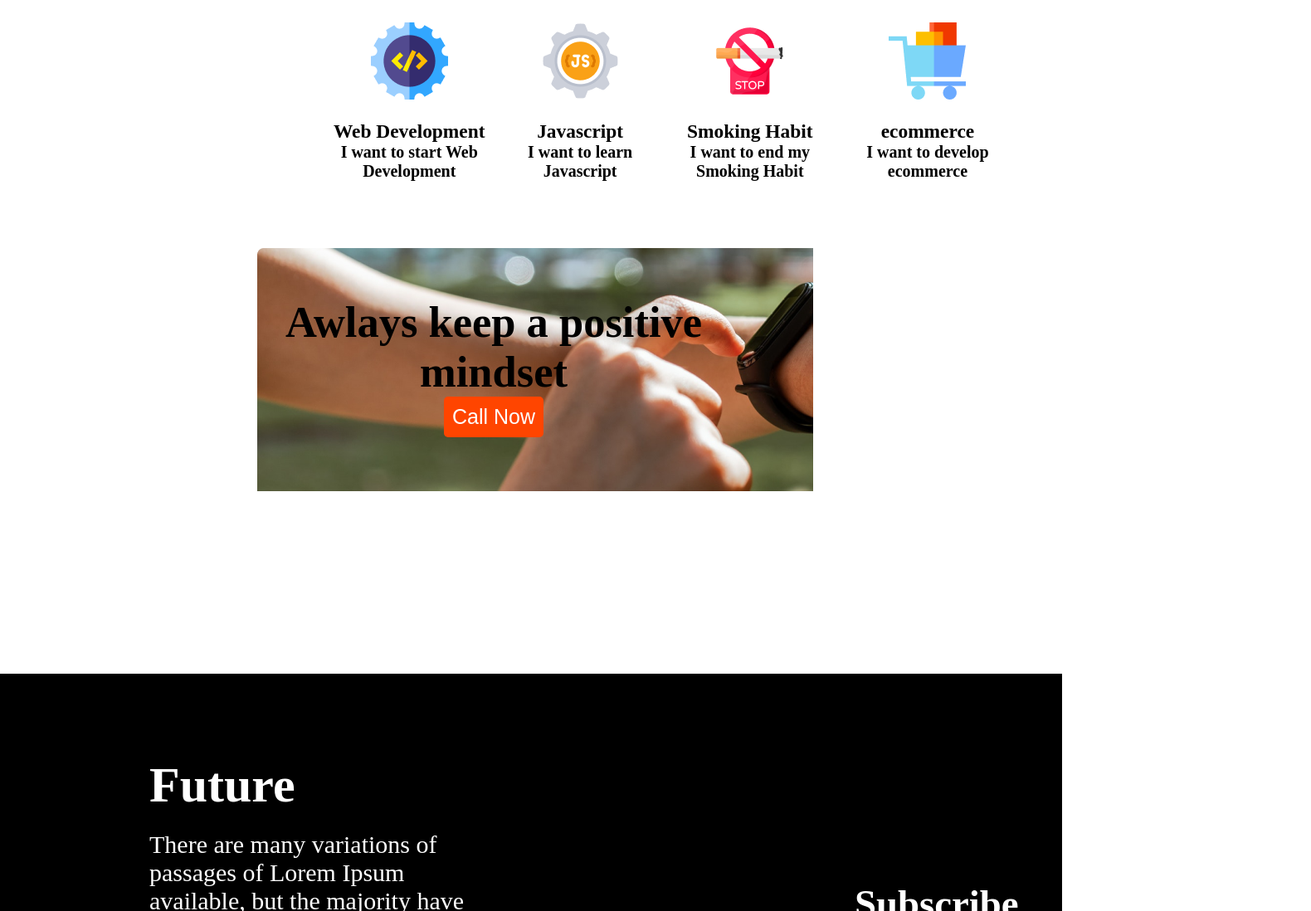
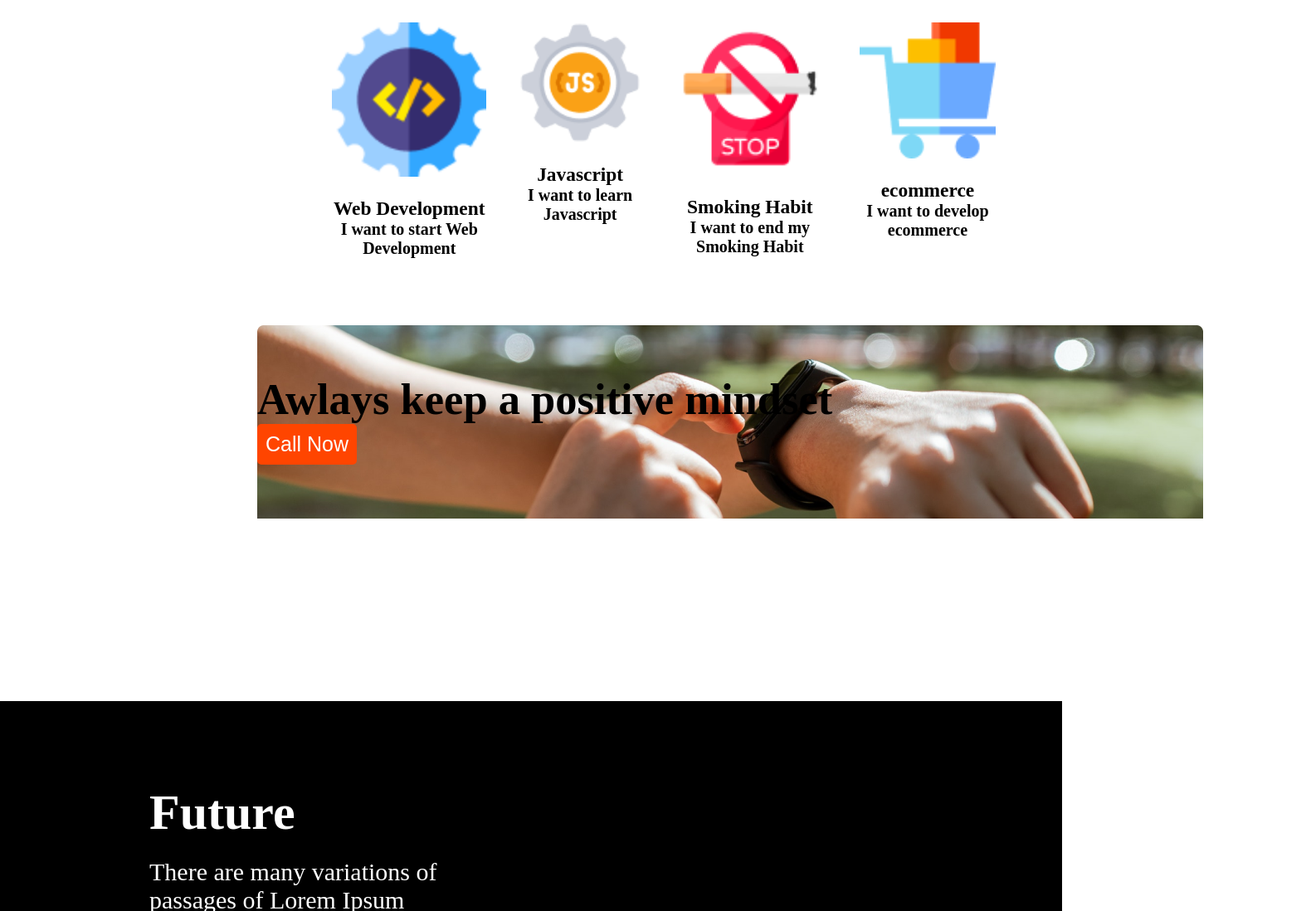
Before and after one commit to MasudBhuiya/My-first-website, a plain HTML site: page index.html in a window 1280 px wide. Shown: the part 1775-2873 px from the top of the page at 83% size, 1580 px wide, since content can reach past the window. Drawn offline with Linux system fonts and the light colour scheme; files whose address does not match are found by name.

Commit message:
style adding

```diff
--- a/styles/style.css
+++ b/styles/style.css
@@ -7,7 +7,7 @@
     background-repeat: no-repeat;
     height: 500px;
     background-size: cover;
-
+    width: 100%;
     padding-top: 100px;
     font-weight: 700;
     font-size: 35px;
@@ -130,13 +130,13 @@
     margin-top: 30px;
     margin-bottom: 20px;
     gap: 30px;
-
+    width: 100%;
     text-align: center;
 }
 .fourth-head{
-    text-align: center;
+
   margin-left: 10px;
-  margin-right: 300px;
+  margin-right: 100px;
 }
 .fourth-header-title{
     margin-top: 80px;
@@ -151,7 +151,7 @@
     font-weight: 700;
     font-size: 35px;
     color:black;
-
+    width: 100%;
     background-image:url(../images/watch.png) ;
 }
 .positive-mindset{
```
